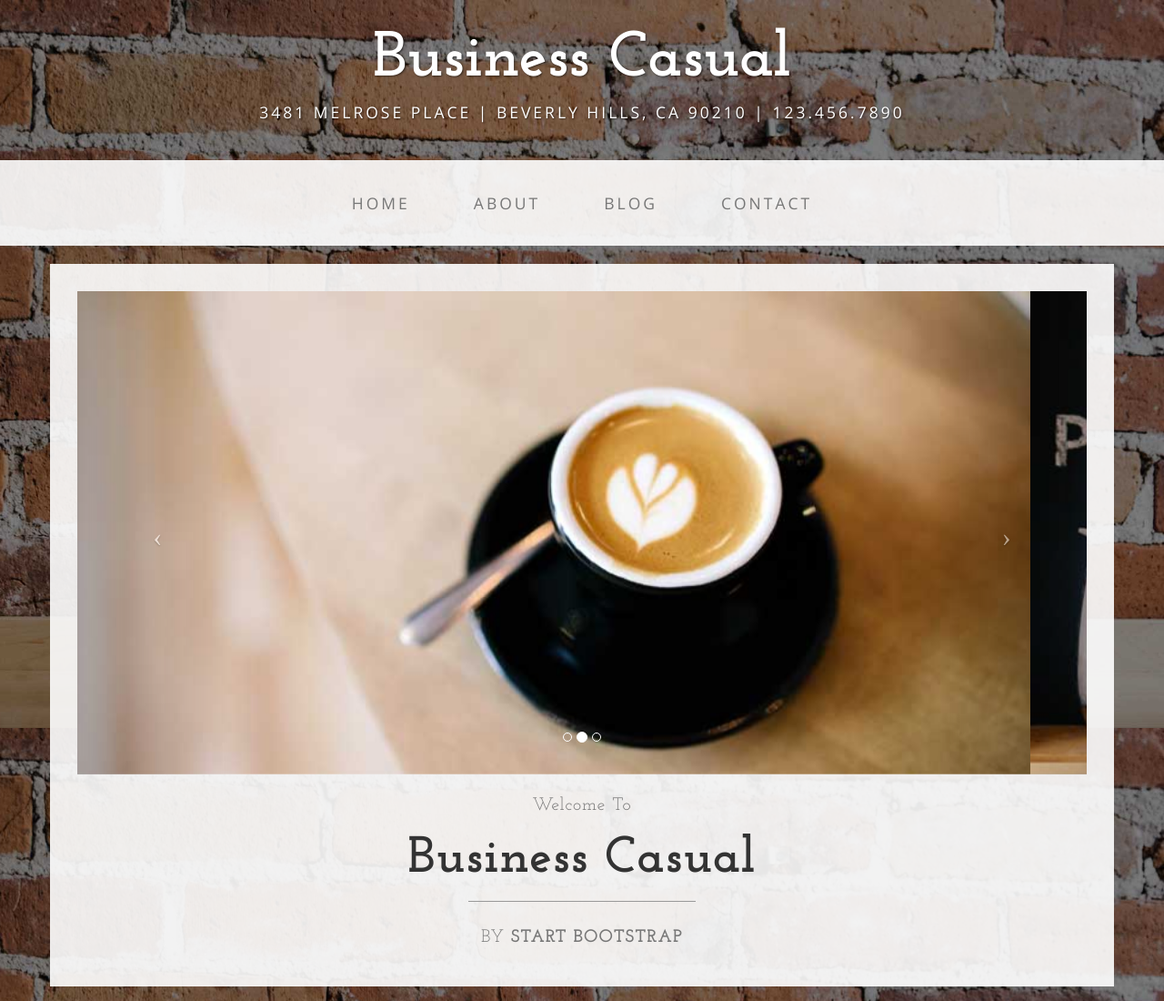
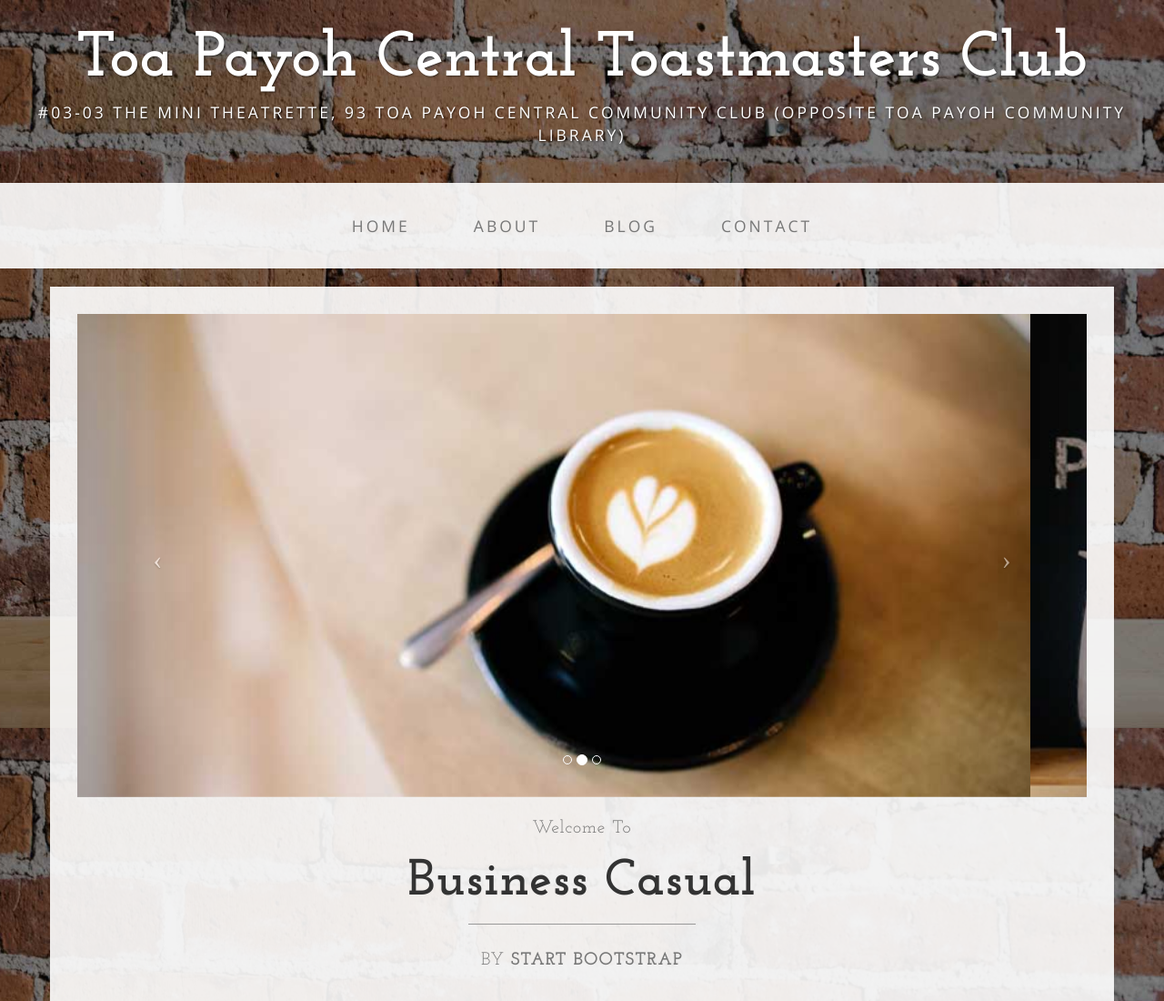
Before and after one commit to narendracode/narendrasoni1989.github.io, a plain HTML site: page index.html in a window 1280 px wide. Shown: the top 1100 px of the page at 91% size. Drawn offline with nearby package versions, Linux system fonts and the light colour scheme.

Commit message:
address updated

```diff
--- a/index.html
+++ b/index.html
@@ -32,8 +32,8 @@
 
 <body>
 
-    <div class="brand">Business Casual</div>
-    <div class="address-bar">3481 Melrose Place | Beverly Hills, CA 90210 | 123.456.7890</div>
+    <div class="brand">Toa Payoh Central Toastmasters Club</div>
+    <div class="address-bar">#03-03 The Mini Theatrette, 93 Toa Payoh Central Community Club (Opposite Toa Payoh Community Library)</div>
 
     <!-- Navigation -->
     <nav class="navbar navbar-default" role="navigation">
```
